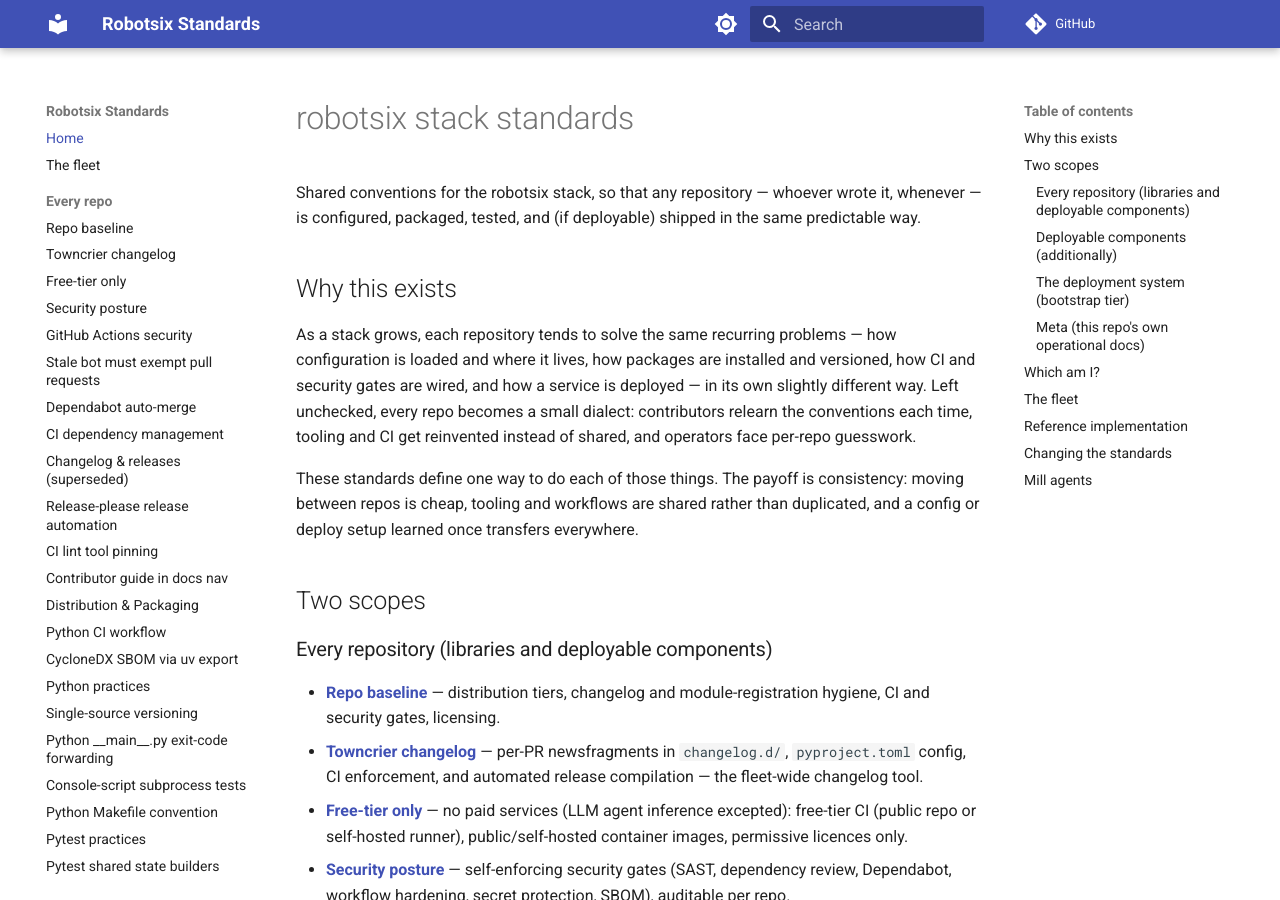
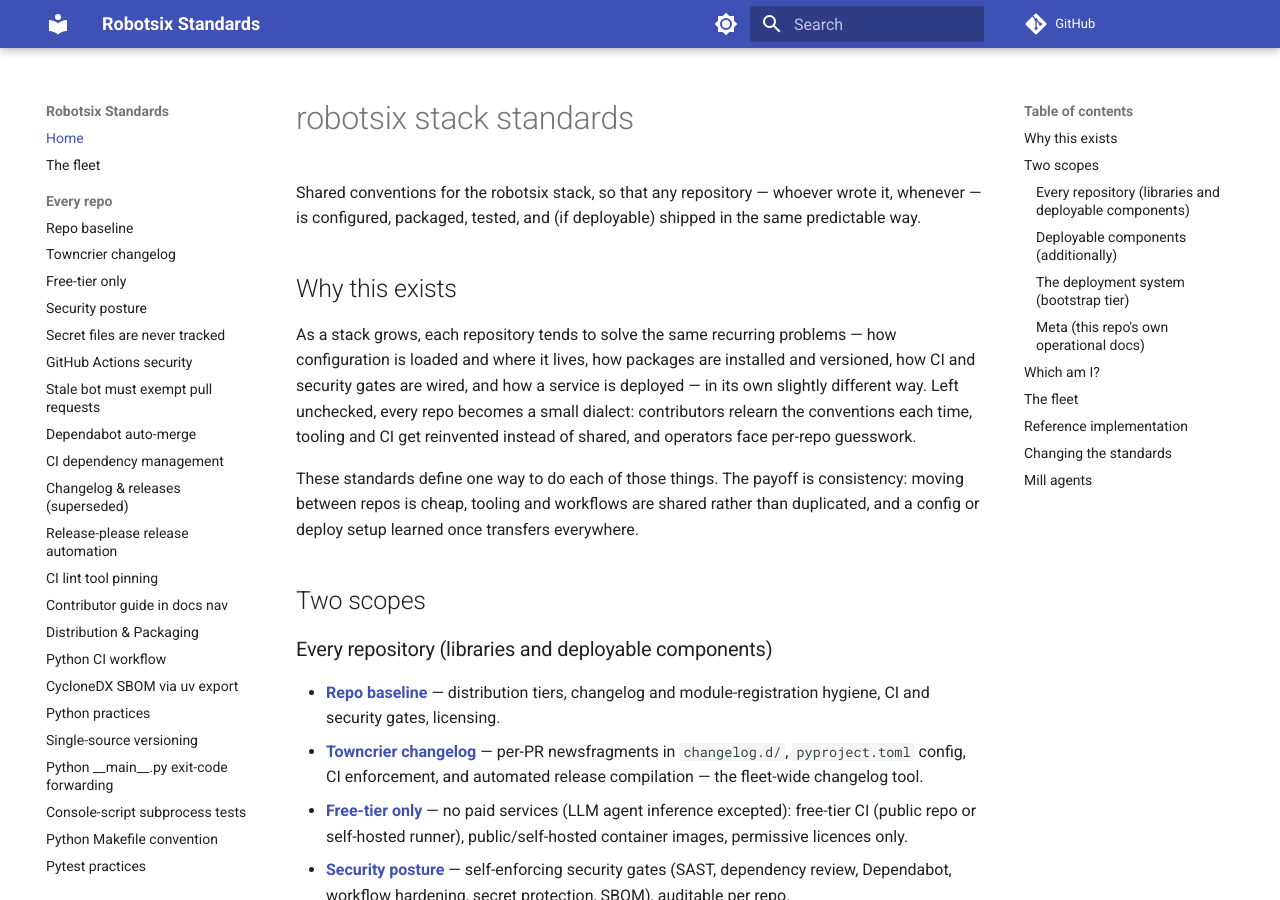
Before and after one commit to damien-robotsix/robotsix-standards, an MkDocs documentation site: the page built from docs/index.md, in a window 1280 px wide and 900 px high. Built offline with MkDocs 1.6.1 and Material for MkDocs 9.7.7, drawn with Linux system fonts in a browser that asks for light colours; comment, search, counter and statistics services are not loaded.

Commit message:
ci: auto-fix register secret-files-are-never-tracked.md in mkdocs.yml nav

```diff
--- a/mkdocs.yml
+++ b/mkdocs.yml
@@ -74,6 +74,7 @@
       - Towncrier changelog: towncrier.md
       - Free-tier only: free-tier-only.md
       - Security posture: security-posture.md
+      - Secret files are never tracked: secret-files-are-never-tracked.md
       - GitHub Actions security: github-actions-security.md
       - Stale bot must exempt pull requests: stale-bot-must-exempt-pull-requests.md
       - Dependabot auto-merge: dependabot-auto-merge.md
```
